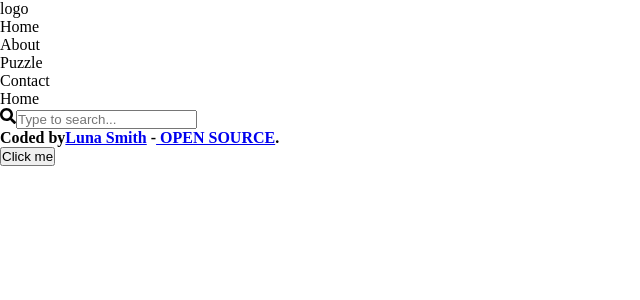
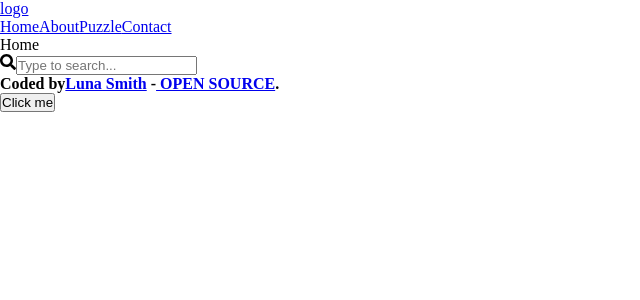
Before and after one commit to Lu-Smith/searchbar_react_vite, a React (Vite) app in the folder react-search-bar/: page / in a window 1280 px wide. Shown: the top 300 px of the page, without its empty margins (0-640 px from the left). Built offline with nearby package versions, Linux system fonts and the light colour scheme.

Commit message:
Conected links in NavBar

```diff
--- a/react-search-bar/src/components/NavBar.tsx
+++ b/react-search-bar/src/components/NavBar.tsx
@@ -1,14 +1,15 @@
 import React from 'react'
+import { NavLink, Link } from 'react-router-dom'
 
 const NavBar = () => {
   return (
     <div>
-        <div>logo</div>
+        <Link to="/">logo</Link>
         <ul>
-            <li>Home</li>
-            <li>About</li>
-            <li>Puzzle</li>
-            <li>Contact</li>
+            <NavLink to="/">Home</NavLink>
+            <NavLink to="/about">About</NavLink>
+            <NavLink to="/puzzle">Puzzle</NavLink>
+            <NavLink to="/contact">Contact</NavLink>
         </ul>
     </div>
   )
```
